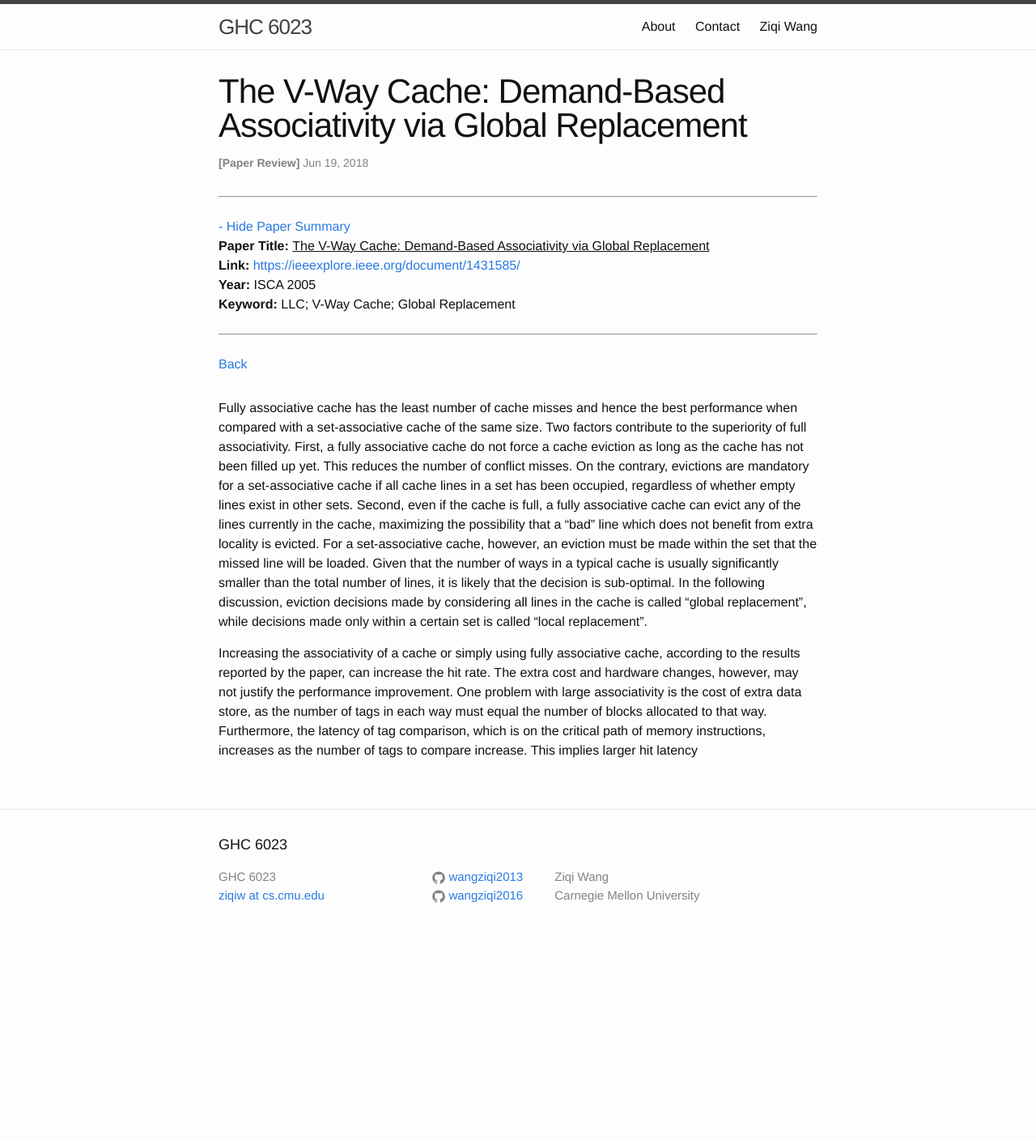
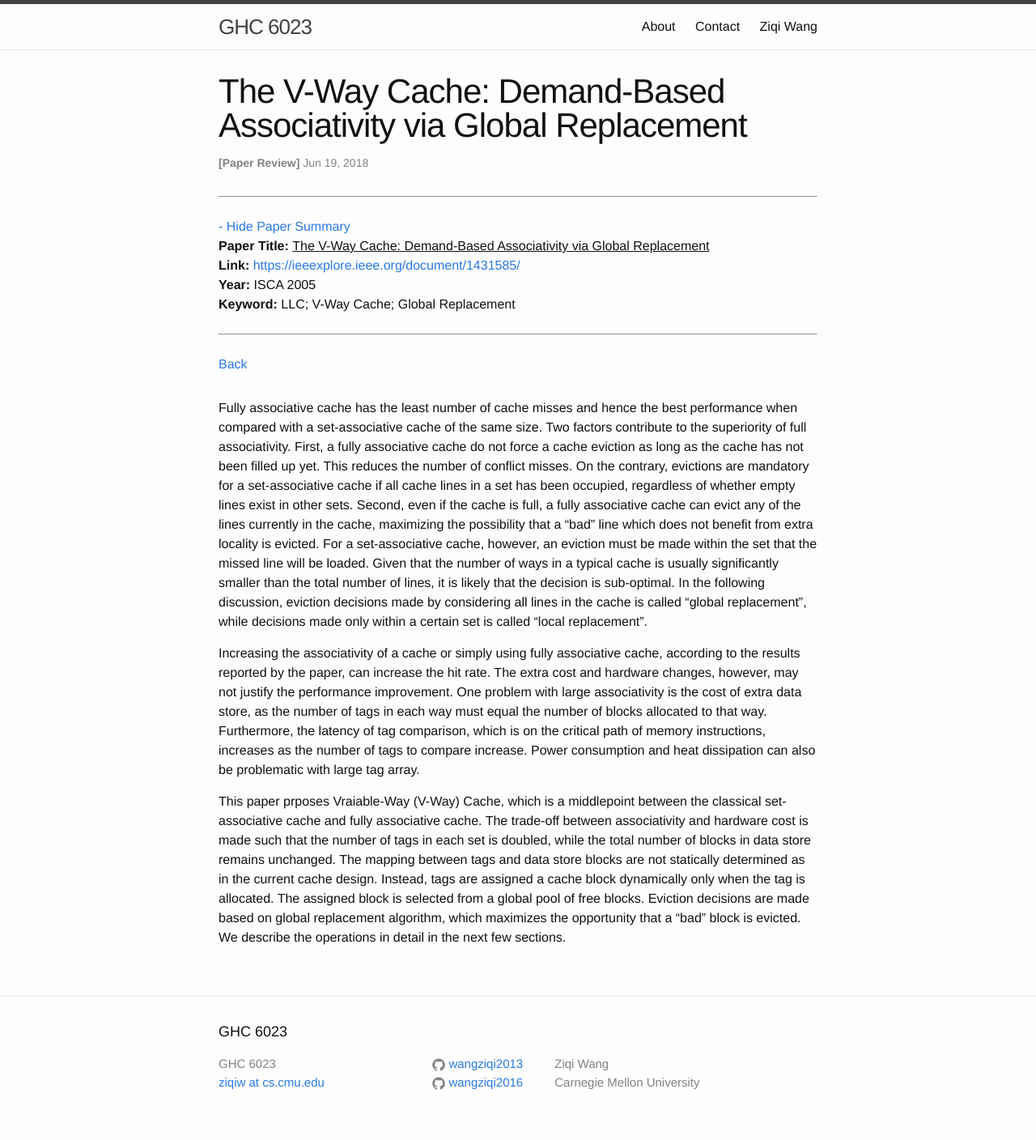
Before and after one commit to wangziqi2013/wangziqi2013.github.io, a Jekyll site: the page built from _posts/2018-06-18-v-way-cache.markdown, in a window 1280 px wide. Shown: the whole page at 81% size. Built offline with Jekyll 4.4.1, drawn with Linux system fonts in a browser that asks for light colours; before the commit the page ends 1177 px from its top, so only the background shows below that.

Commit message:
Adding proposal

```diff
--- a/_posts/2018-06-18-v-way-cache.markdown
+++ b/_posts/2018-06-18-v-way-cache.markdown
@@ -30,5 +30,13 @@ Increasing the associativity of a cache or simply using fully associative cache,
 by the paper, can increase the hit rate. The extra cost and hardware changes, however, may not justify the performance
 improvement. One problem with large associativity is the cost of extra data store, as the number of tags in each
 way must equal the number of blocks allocated to that way. Furthermore, the latency of tag comparison, which is on
-the critical path of memory instructions, increases as the number of tags to compare increase. This implies larger
-hit latency
+the critical path of memory instructions, increases as the number of tags to compare increase. Power consumption
+and heat dissipation can also be problematic with large tag array.
+
+This paper prposes Vraiable-Way (V-Way) Cache, which is a middlepoint between the classical set-associative cache and fully
+associative cache. The trade-off between associativity and hardware cost is made such that the number of tags in
+each set is doubled, while the total number of blocks in data store remains unchanged. The mapping between tags and
+data store blocks are not statically determined as in the current cache design. Instead, tags are assigned a cache
+block dynamically only when the tag is allocated. The assigned block is selected from a global pool of free blocks.
+Eviction decisions are made based on global replacement algorithm, which maximizes the opportunity that a "bad" block
+is evicted. We describe the operations in detail in the next few sections.
```
